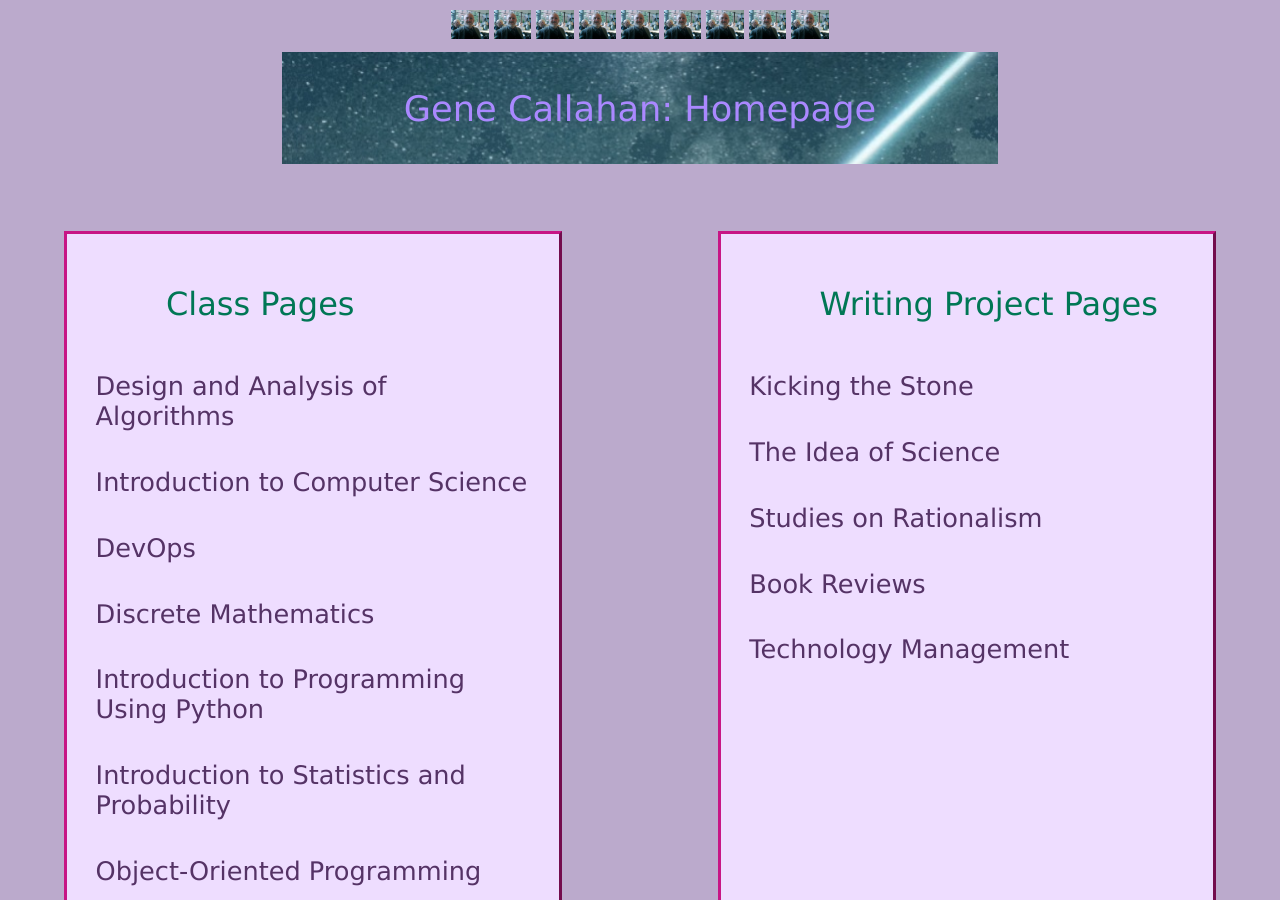
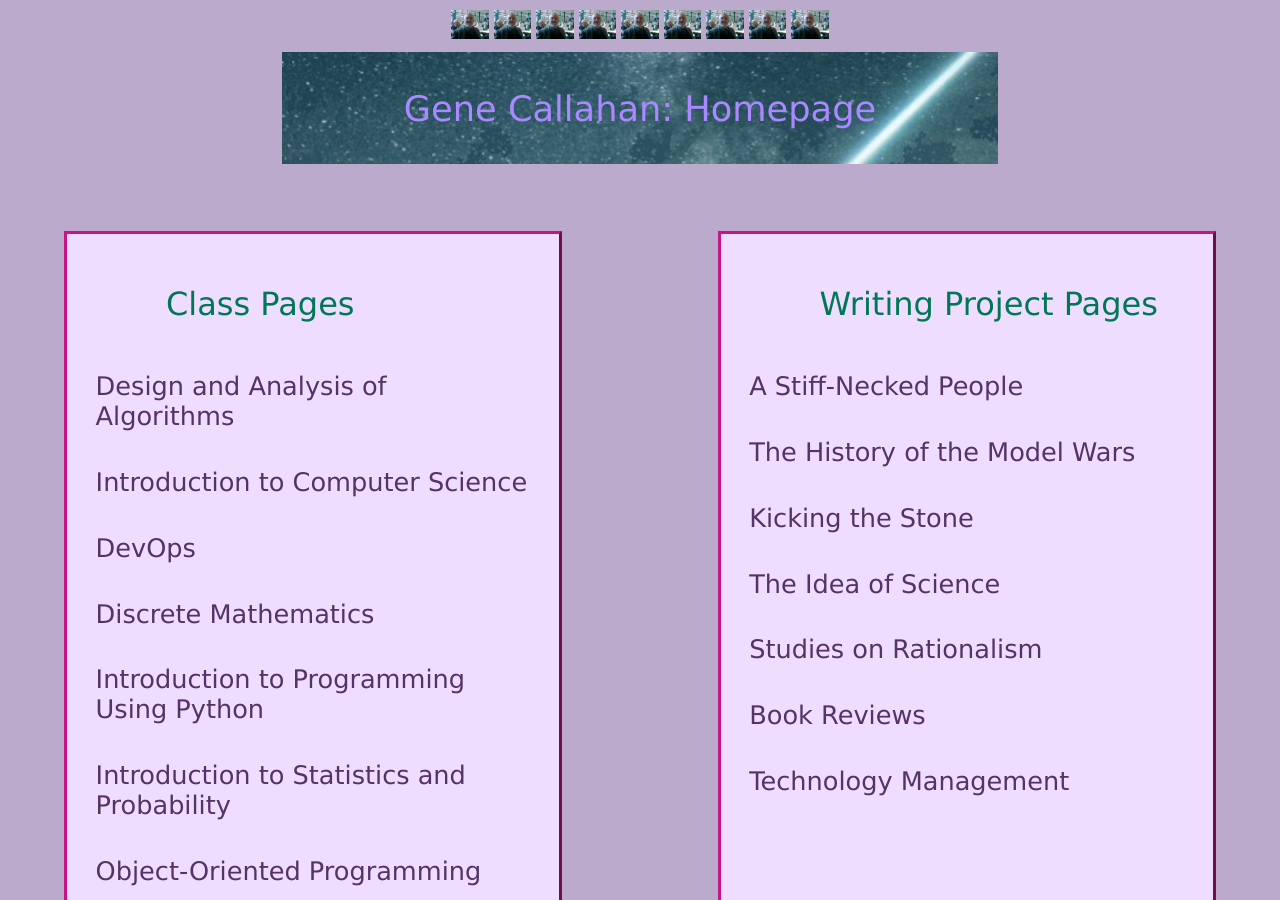
Before and after one commit to gcallah/gcallah.github.io, a Jekyll site: the page index.html, which Jekyll copies as it is, in a window 1280 px wide and 900 px high. Built offline with Jekyll 4.4.1, drawn with Linux system fonts in a browser that asks for light colours.

Commit message:
Added two writing projects.

```diff
--- a/index.html
+++ b/index.html
@@ -90,6 +90,18 @@
                 <h2>
                     Writing Project Pages
                 </h2>
+
+                    <h3>
+                        <a href="../hambone/index.html">
+                        A Stiff-Necked People
+                        </a>
+                    </h3>
+
+                    <h3>
+                        <a href="../ModelWars/index.html">
+                        The History of the Model Wars
+                        </a>
+                    </h3>
 
                     <h3>
                         <a href="../KickingTheStone/index.html">
```
